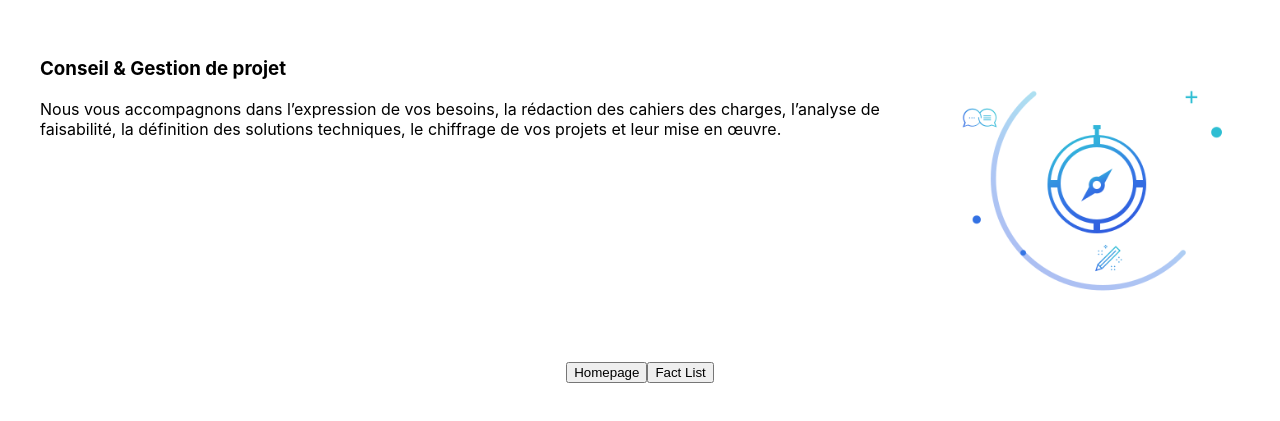
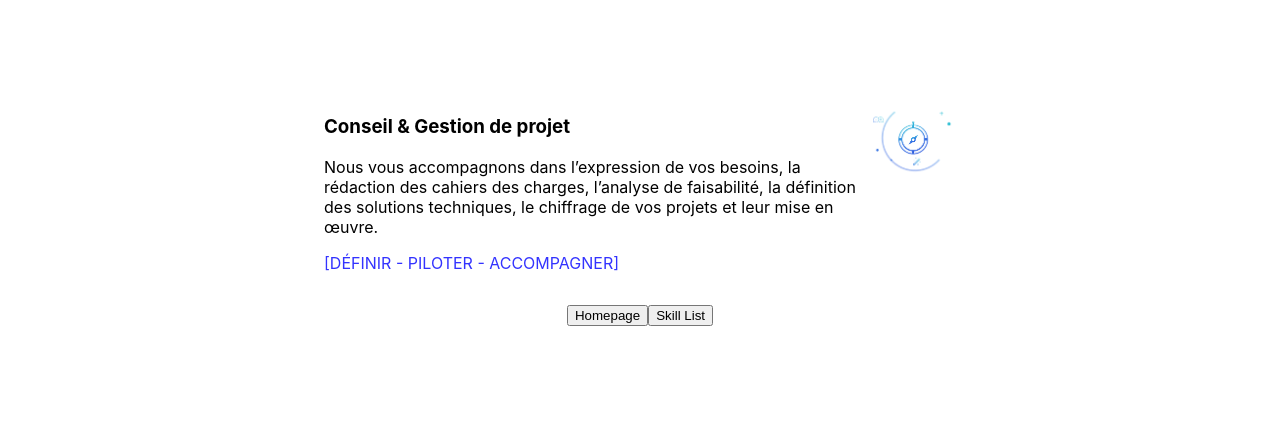
Before and after one commit to bczy/wikidej-next-js, a Next.js app: page /skills/conseil-gestion-projet in a window 1280 px wide. Shown: the part 205-626 px from the top of the page. Built offline with nearby package versions, Linux system fonts and the light colour scheme.

Commit message:
Styling slug page

```diff
--- a/pages/skills/[slug].js
+++ b/pages/skills/[slug].js
@@ -1,24 +1,32 @@
 import Link from 'next/link';
 import Image from 'next/image';
 
-function Skill({ title, content, image }) {
+function Skill({ title, content, image, categories }) {
 	return (
 		<div className="container">
-			<div style={{ margin: '2em', display: 'flex' }}>
+			<div style={{ width: '50%', margin: '2em', display: 'flex' }}>
 				<div>
 					<h3>{title}</h3>
 					<p>{content}</p>
+					<div style={{ color: '#33F' }}>
+						[
+						{categories.map(
+							(category, i) =>
+								`${category}${i < categories.length - 1 ? ' - ' : ''}`
+						)}
+						]
+					</div>
 				</div>
 				<div>
-					<Image width={500} height={500} src={`/images/${image}`} />
+					<Image width={250} height={250} src={`/images/${image}`} />
 				</div>
 			</div>
 			<div style={{ display: 'flex' }}>
 				<Link href="/">
 					<button>Homepage</button>
 				</Link>
-				<Link href="/fact-list">
-					<button>Fact List</button>
+				<Link href="/skills">
+					<button>Skill List</button>
 				</Link>
 			</div>
 		</div>
@@ -48,7 +56,8 @@ export async function getStaticProps({ params }) {
 	// Call an external API endpoint to get posts.
 	// You can use any data fetching library
 	const skill = await fetch(`http://localhost:3000/api/skills/${params.slug}`);
-	const { title, content, image } = await skill.json();
+	const { title, content, image, categories } = await skill.json();
+	console.log(skill);
 	// By returning { props: posts }, the Blog component
 	// will receive `posts` as a prop at build time
 	return {
@@ -56,6 +65,7 @@ export async function getStaticProps({ params }) {
 			title,
 			content,
 			image,
+			categories,
 		},
 	};
 }
```
